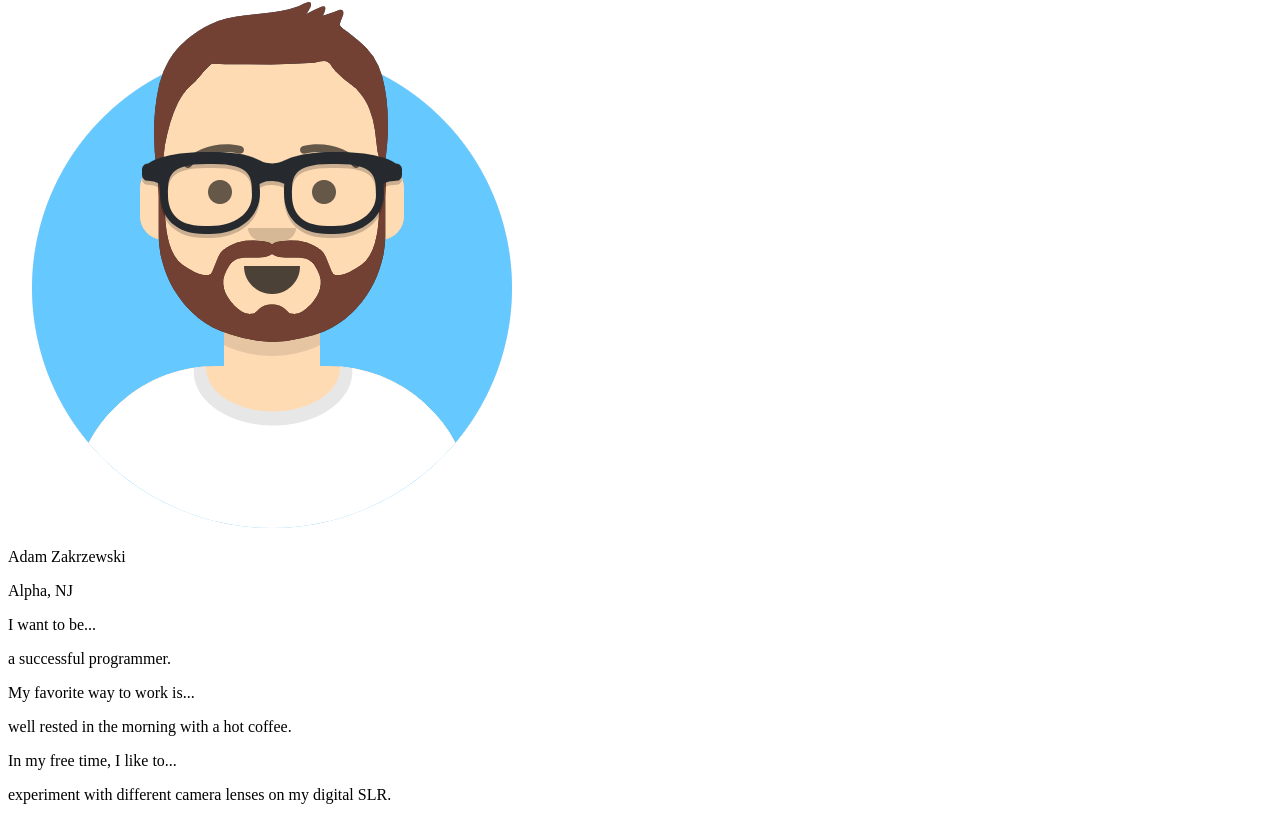
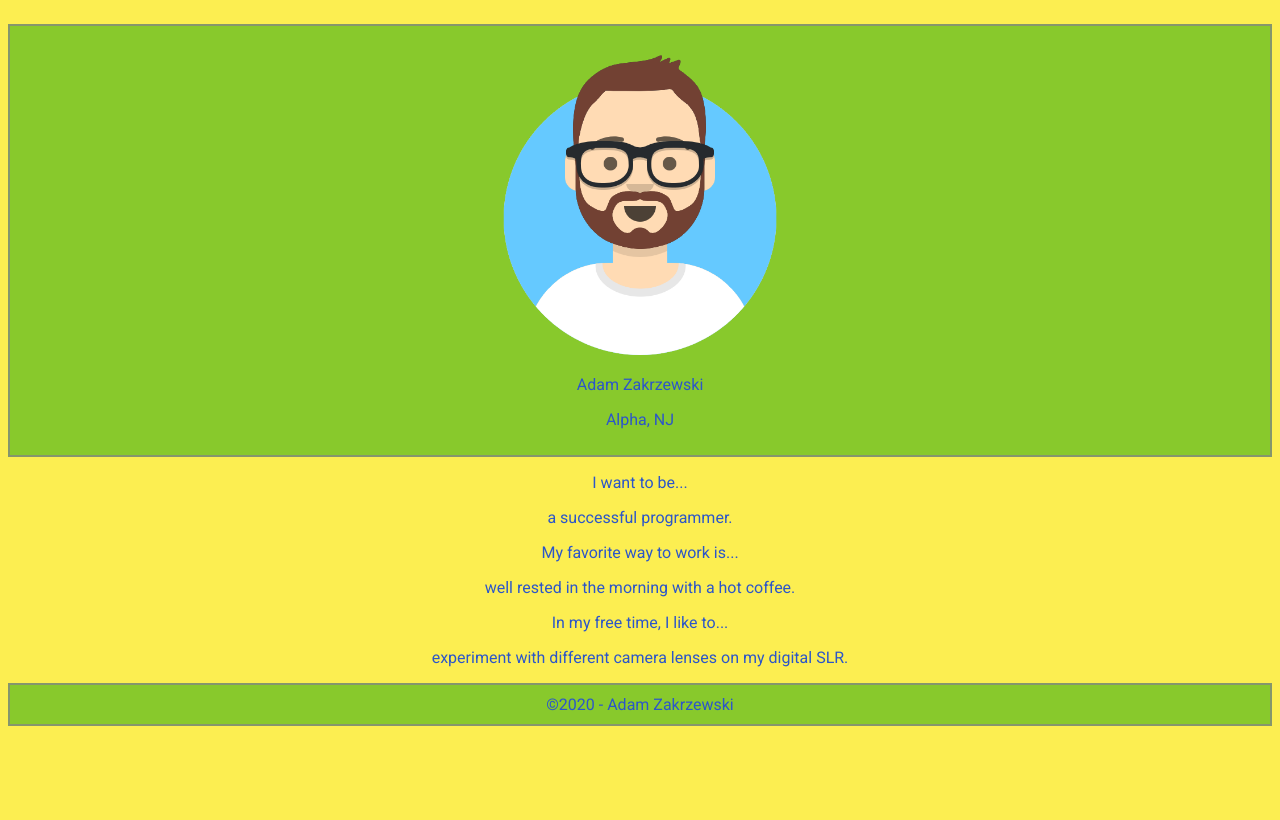
Before and after one commit to RVCC-IDMX/about-me-adamzakrzewski9, a plain HTML site: page index.html in a window 1280 px wide. Shown: the part 220-1040 px from the top of the page. After the commit the page ends 954 px from the top, so only its background shows below. Drawn offline with Linux system fonts and the light colour scheme.

Commit message:
Adding Some Style

```diff
--- a/index.html
+++ b/index.html
@@ -4,6 +4,11 @@
     <meta charset="UTF-8">
     <meta name="viewport" content="width=device-width, initial-scale=1.0">
     <title>About Me</title>
+
+    <link href="https://fonts.googleapis.com/css2?family=Fredoka+One&family=Roboto&display=swap" rel="stylesheet">
+
+    <link href="css/style.css" rel="stylesheet">
+
 </head>
 <body>
     <!-- the body element contains all content shown to a visitor -->
@@ -17,7 +22,7 @@
 
     <main>
         <!-- the main envelopes important page content -->
-        <section>
+        <section id = "hero">
             <!-- hero section: shows profile image, name & location -->
             <img src="img/avataaars.png"
             alt="Avatar picture of me">
@@ -28,7 +33,7 @@
             </div>
             <!-- close hero section -->
         </section>
-        <section>
+        <section id = "bio">
 
             <!-- bio section!: personal info (not too personal)-->
             <div>
@@ -48,6 +53,10 @@
         </section>
 
     </main>
+    <footer>
 
+        ©2020 - Adam Zakrzewski
+
+    </footer>
 </body>
 </html>
```
